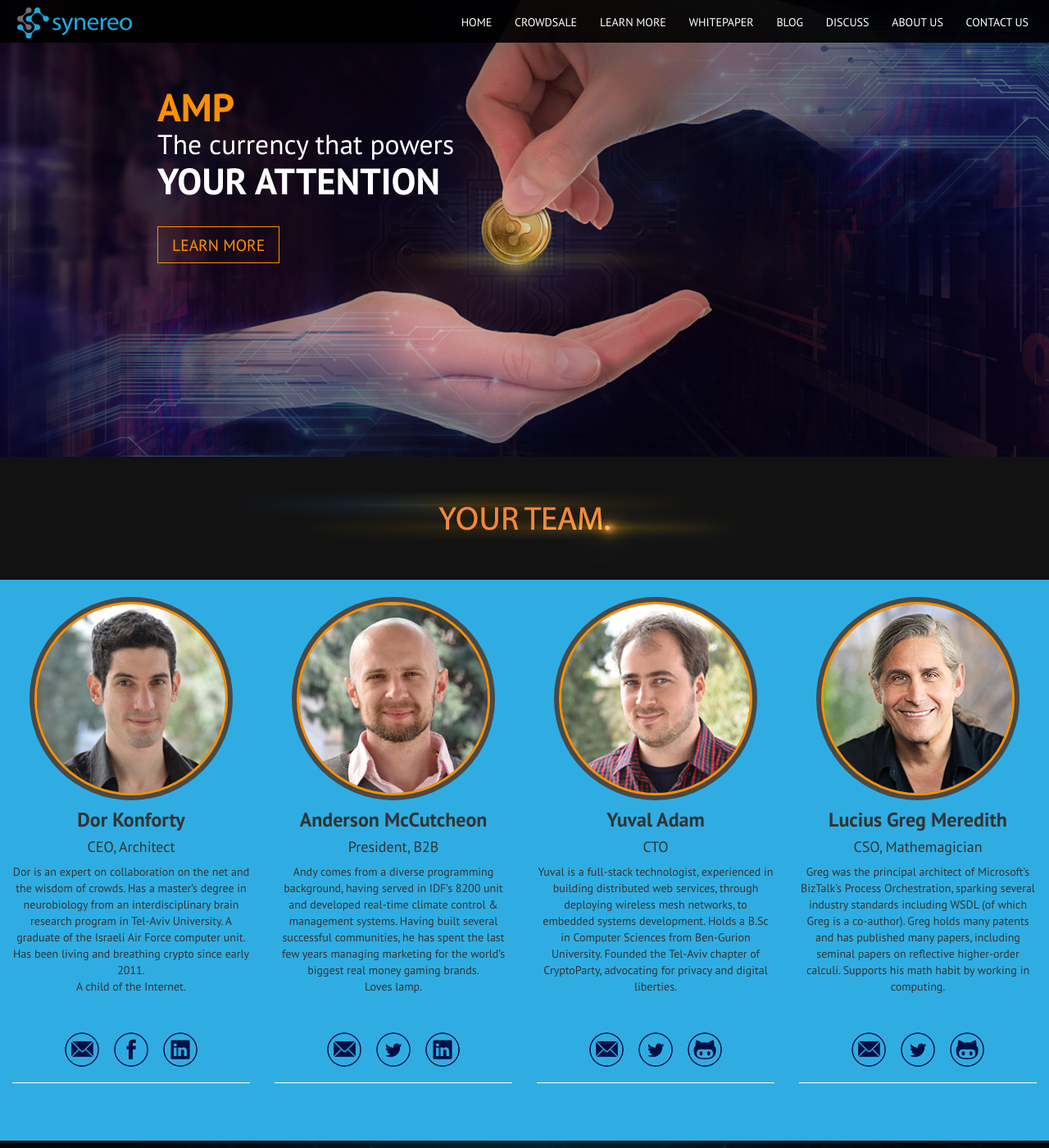
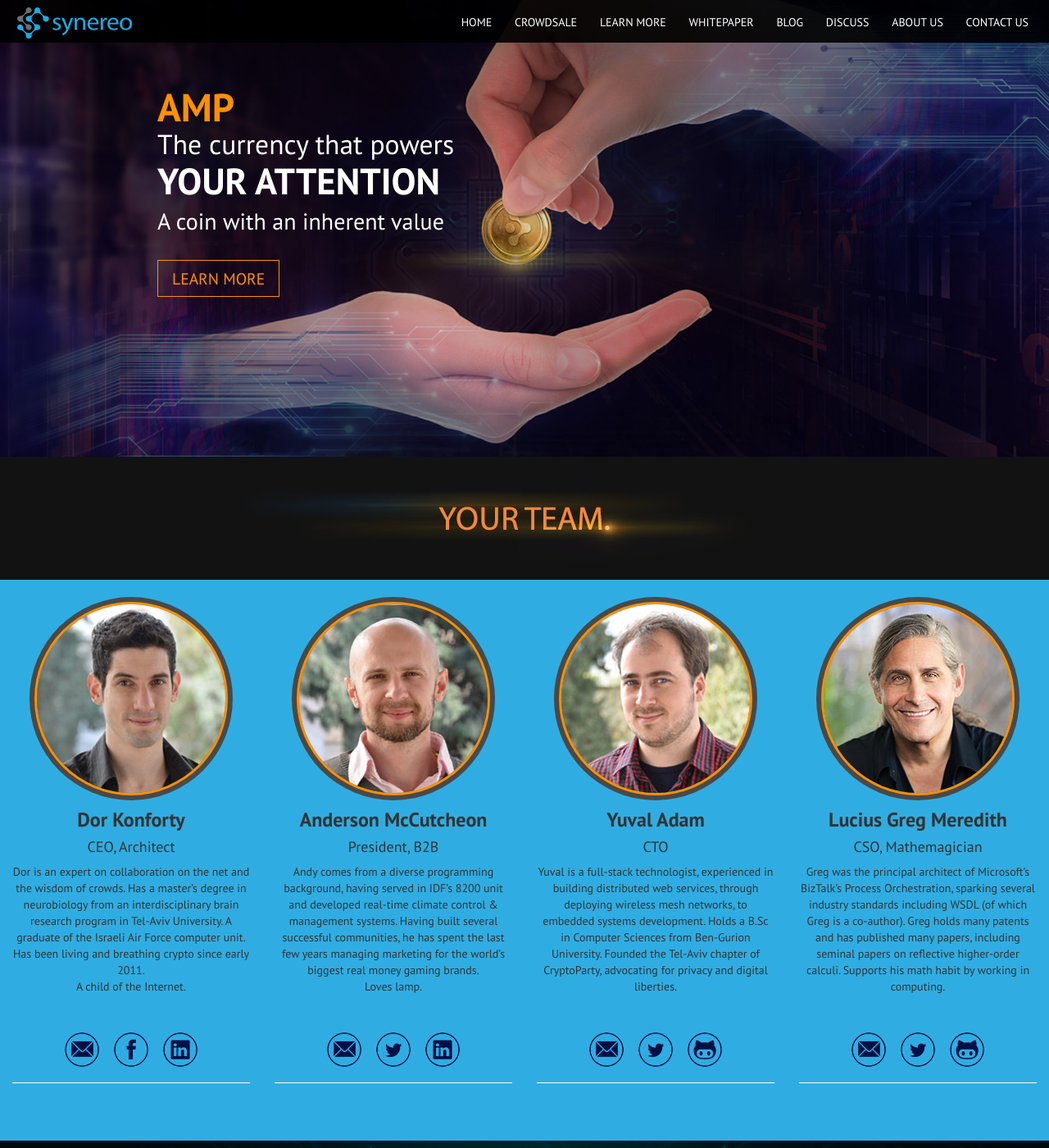
Before and after one commit to synereo/synereo.github.io, a Jekyll site: the page built from index.html, in a window 1280 px wide and 1400 px high, scrolled down 3424 px. Shown: the whole window at 82% size. Built offline with Jekyll 4.4.1, drawn with Linux system fonts in a browser that asks for light colours; nearby versions of some CDN libraries.

Commit message:
Coin with inherent value

```diff
--- a/_layouts/home.html
+++ b/_layouts/home.html
@@ -134,6 +134,7 @@
           <h2>AMP</h2>
           <h3 class="regular">The currency that powers</h3>
           <h3 class="condensed">Your attention</h3>
+          <h3 class="secondary">A coin with an inherent value</h3>
           <a href="/learn-more/#amps">Learn More</a>
         </div>
       </section>
--- a/_sass/_home.scss
+++ b/_sass/_home.scss
@@ -145,6 +145,11 @@
                 font-size: 3.2em;
                 font-weight: bold;
                 text-transform: uppercase;
+            }
+            h3.secondary {
+                margin-top: 1px;
+                color: #fff;
+                font-size: 2em;
                 margin-bottom: 40px;
             }
             a {
```
